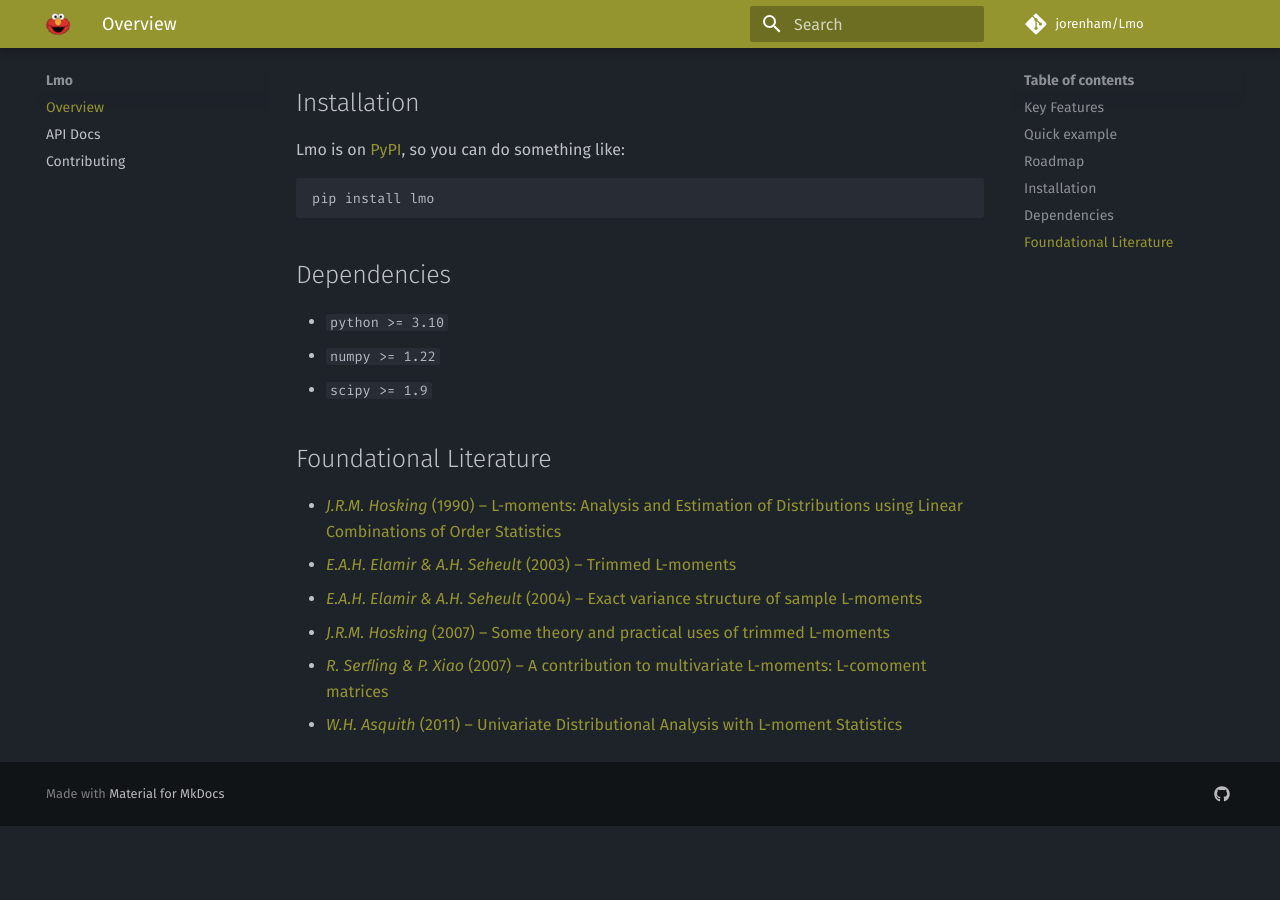
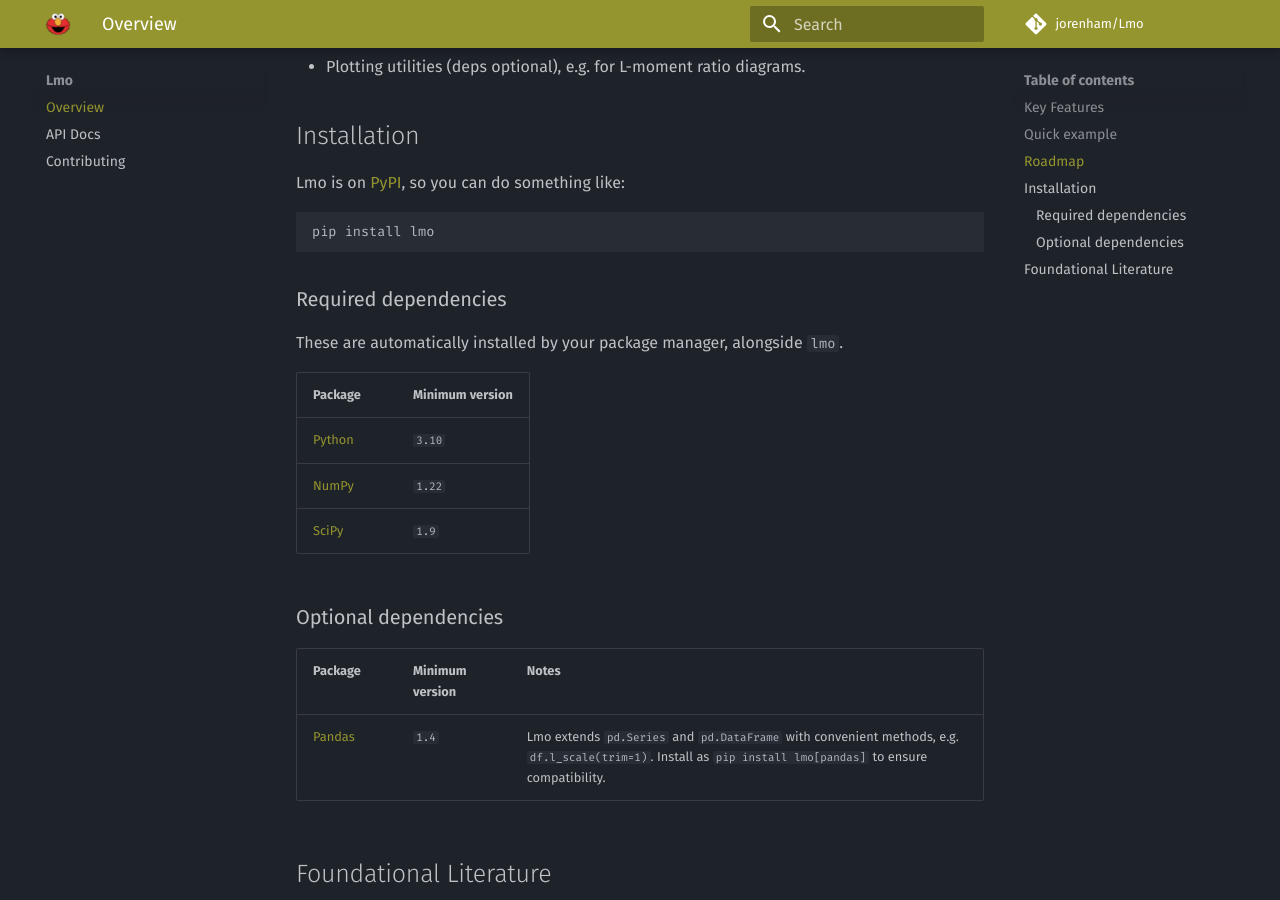
Before and after one commit to jorenham/Lmo, an MkDocs documentation site: the page built from docs/index.md, in a window 1280 px wide and 900 px high, scrolled down 1770 px. Built offline with MkDocs 1.6.1 and Material for MkDocs 9.7.7, drawn with Linux system fonts in a browser that asks for light colours; comment, search, counter and statistics services are not loaded; before the commit the page ends 2596 px from its top, so only the background shows below that; some of the changed text lies outside the part shown.

Commit message:
include optional pandas support in the docs

````diff
--- a/README.md
+++ b/README.md
@@ -47,6 +47,7 @@
 - Clean Pythonic syntax for ease of use.
 - Vectorized functions for very fast fitting.
 - Fully typed, tested, and tickled.
+- Optional Pandas integration.
 
 ## Quick example
 
@@ -77,12 +78,10 @@
 See the [documentation](https://jorenham.github.io/lmo/) for more examples and
 the API reference.
 
-
 ## Roadmap
 
 - Automatic trim-length selection.
 - Plotting utilities (deps optional), e.g. for L-moment ratio diagrams.
-
 
 ## Installation
 
@@ -92,12 +91,21 @@
 pip install lmo
 ```
 
-## Dependencies
+### Required dependencies
 
-- `python >= 3.10`
-- `numpy >= 1.22`
-- `scipy >= 1.9`
+These are automatically installed by your package manager, alongside `lmo`.
 
+| Package | Minimum version |
+| --- | --- |
+| [Python](https://github.com/python/cpython) | `3.10` |
+| [NumPy](https://github.com/numpy/numpy) | `1.22` |
+| [SciPy](https://github.com/scipy/scipy) | `1.9` |
+
+### Optional dependencies
+
+| Package | Minimum version | Notes
+| --- | --- | --- |
+| [Pandas](https://github.com/pandas-dev/pandas) | `1.4` | Lmo extends `pd.Series` and `pd.DataFrame` with convenient methods, e.g. `df.l_scale(trim=1)`. Install as `pip install lmo[pandas]` to ensure compatibility. |
 
 ## Foundational Literature
 
@@ -115,5 +123,4 @@
 - [*W.H. Asquith* (2011) &ndash; Univariate Distributional Analysis with
   L-moment Statistics](https://hdl.handle.net/2346/ETD-TTU-2011-05-1319)
 
-
 <!--overview-end-->
--- a/mkdocs.yml
+++ b/mkdocs.yml
@@ -41,6 +41,7 @@
           import:
             - url: https://numpy.org/doc/stable/objects.inv
             - url: https://docs.scipy.org/doc/scipy/objects.inv
+            - url: https://pandas.pydata.org/docs/objects.inv
           options:
             annotations_path: 'source'
             docstring_section_style: 'spacy'
````
Also changed, not shown: docs/api.md (+10 -1 lines).
